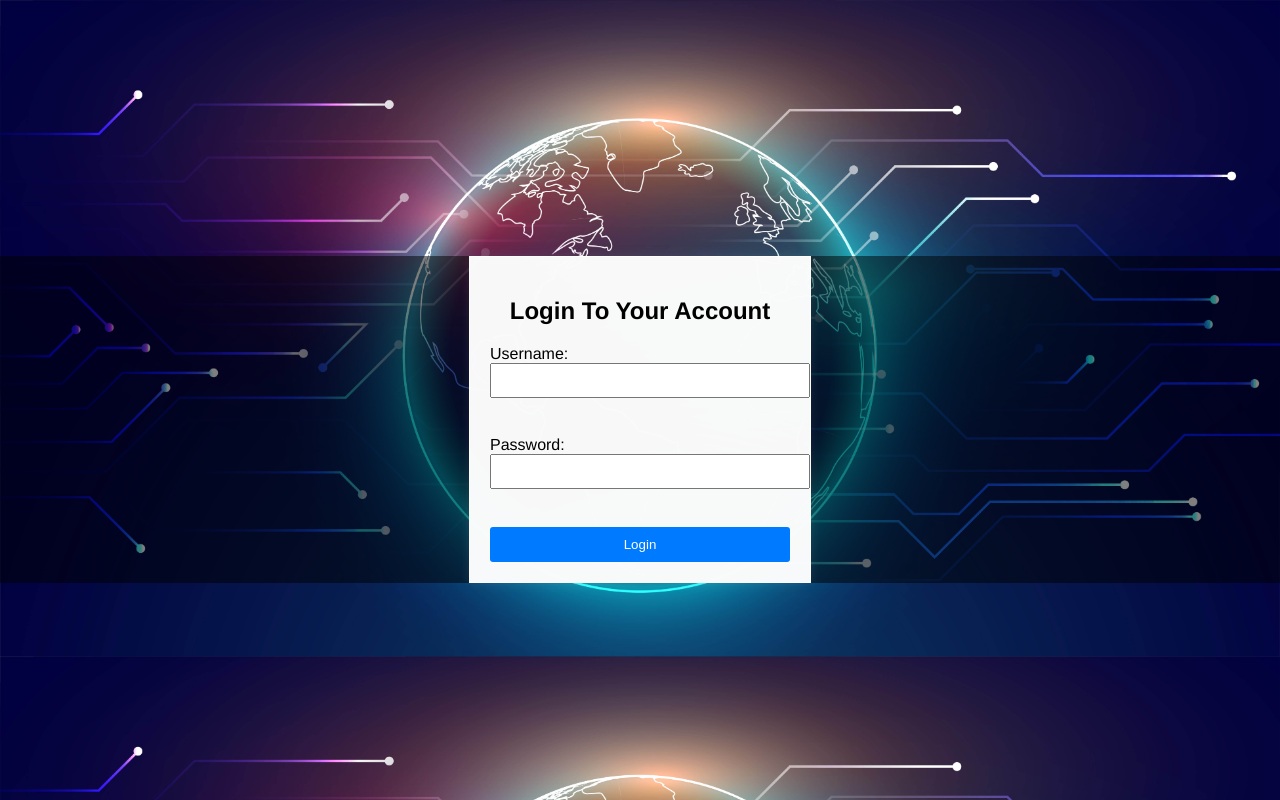
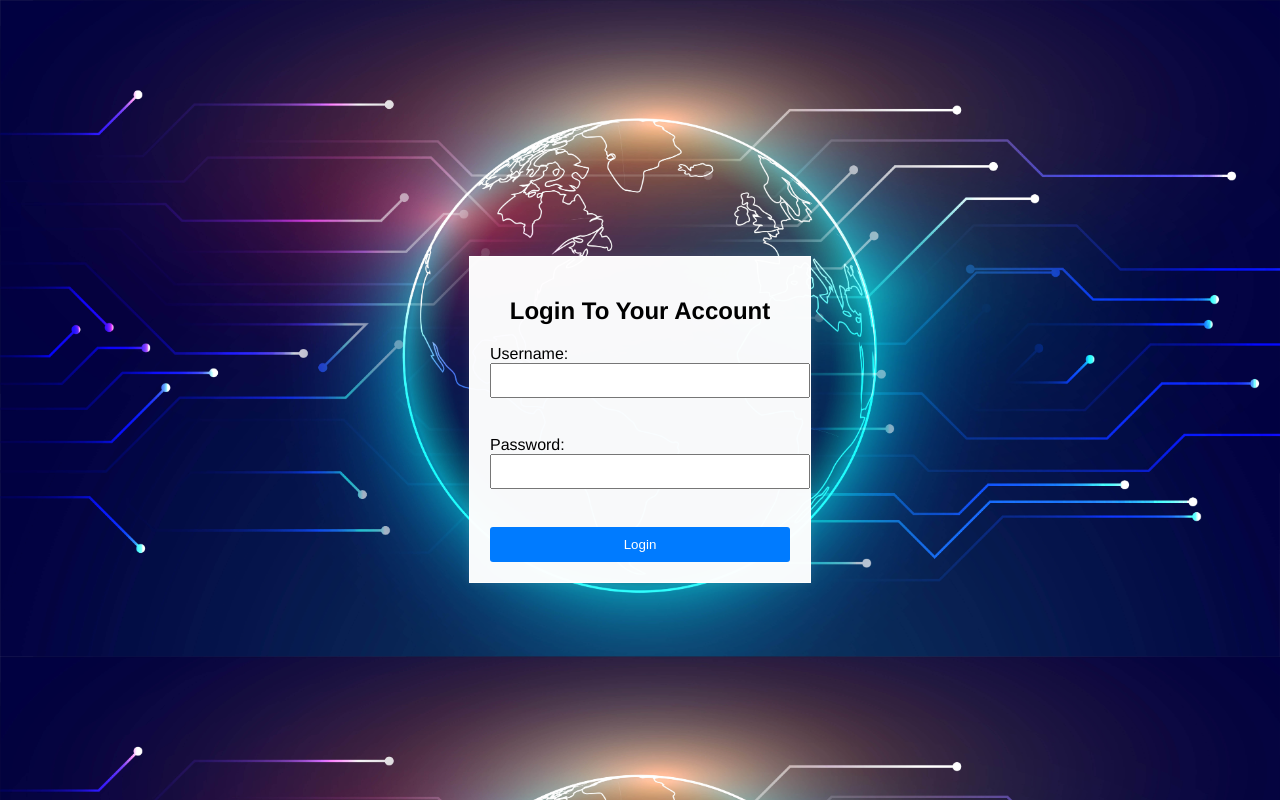
Before and after one commit to johnkennedyb/Blackcofferfrontend, a React (Create React App) app: page / in a window 1280 px wide. Built offline with nearby package versions, Linux system fonts and the light colour scheme.

Commit message:
Update login.css

```diff
--- a/src/login.css
+++ b/src/login.css
@@ -5,16 +5,6 @@ body.login-page {
   z-index: 1;
 }
 
-body.login-page::before {
-  content: '';
-  position: absolute;
-  top: 0;
-  left: 0;
-  width: 100%;
-  height: 100%;
-  background-color: rgba(0, 0, 0, 0.5); /* Dark overlay */
-  z-index: 0; /* Place overlay behind the content */
-}
 
 .login-container {
   position: relative;
```
